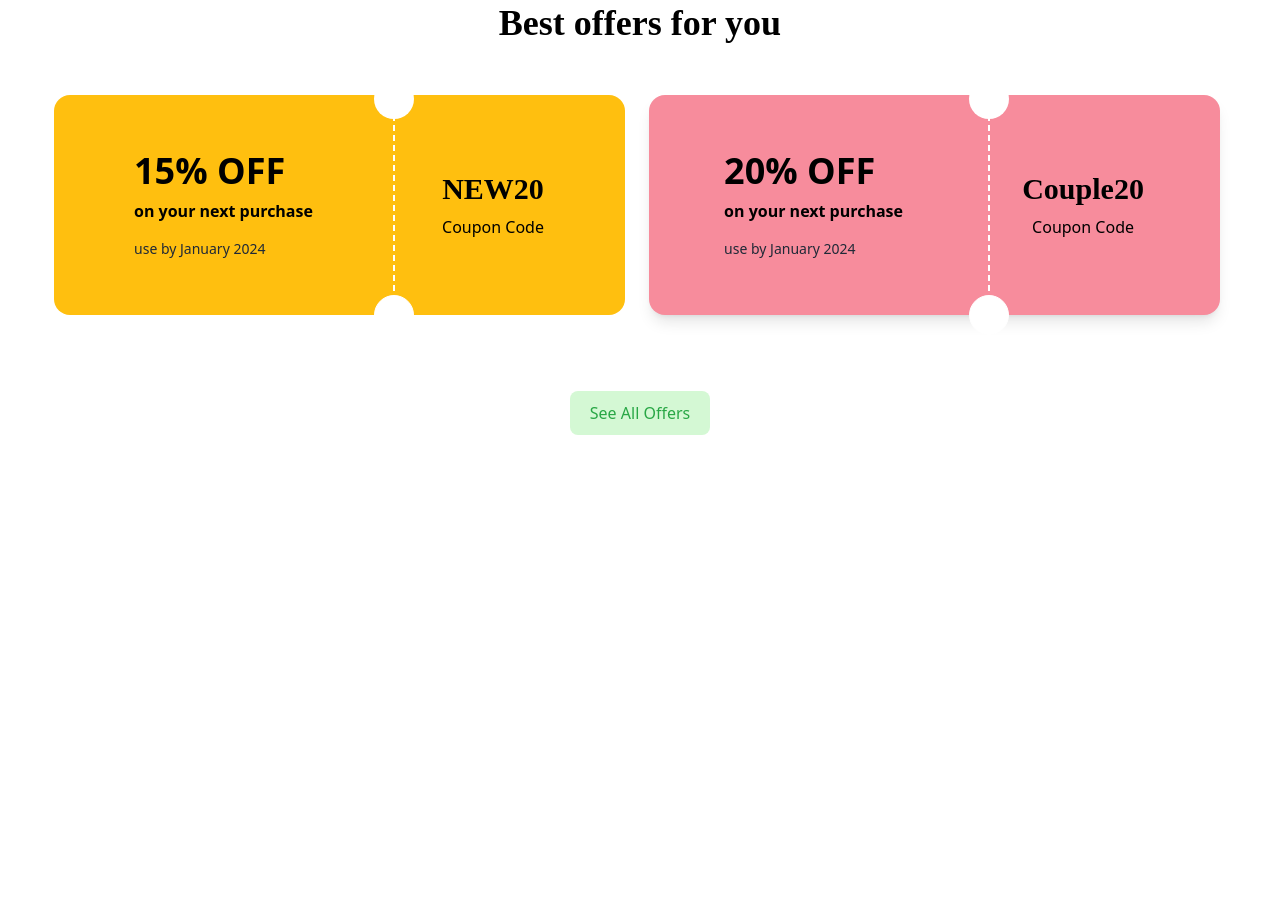
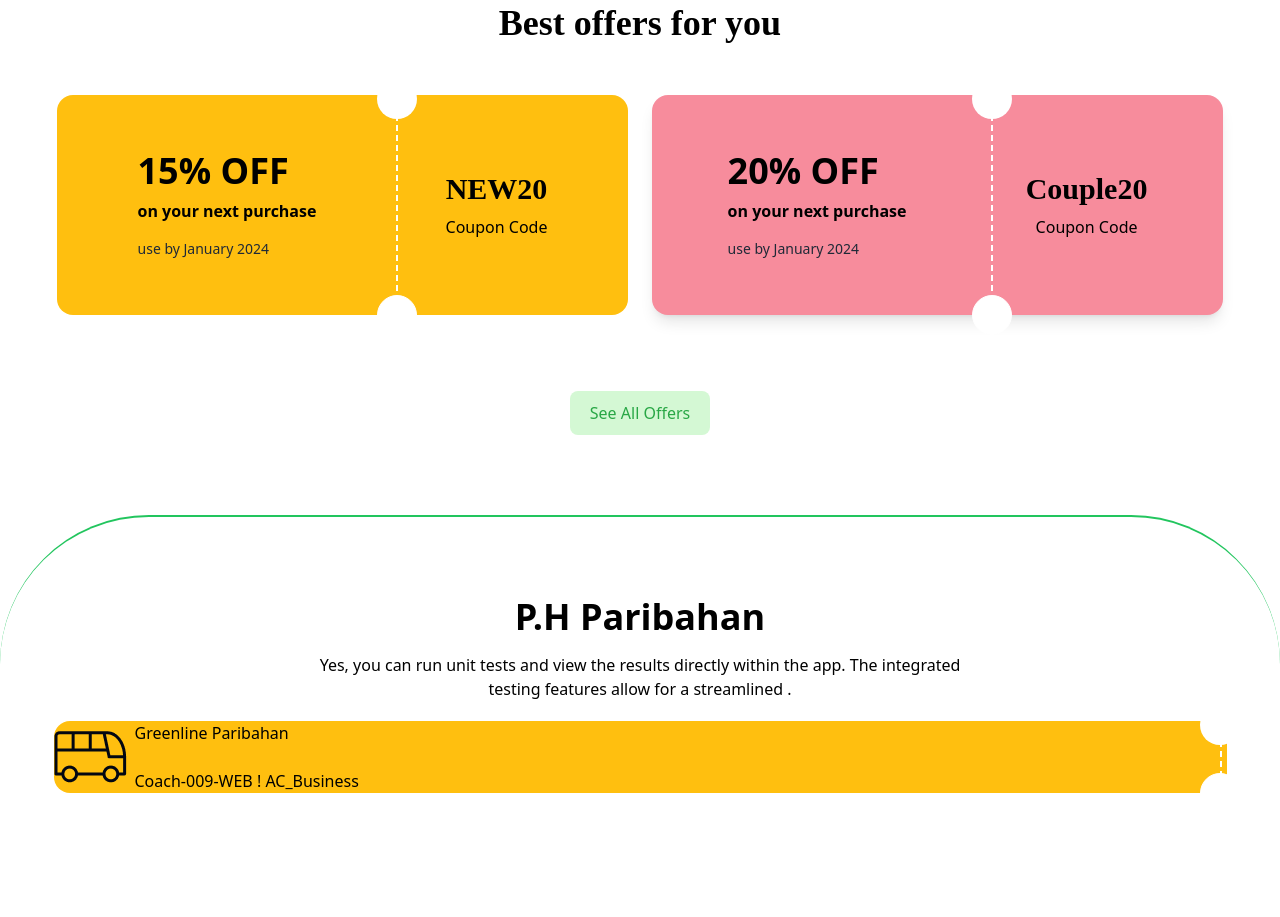
Before and after one commit to Arif-web1/bus-website, a website: page src/index.html in a window 1280 px wide. Shown: the part 783-1700 px from the top of the page. Before the commit the page ends 1258 px from the top, so only its background shows below. Drawn offline with Linux system fonts and the light colour scheme.

Commit message:
last task

```diff
--- a/package.json
+++ b/package.json
@@ -2,7 +2,7 @@
   "name": "bus-website",
   "version": "1.0.0",
   "scripts": {
-    "build:css": "tailwindcss -i ./src/styles.css -o ./dist/output.css --watch"
+    "dev": "tailwindcss -i ./src/styles.css -o ./dist/output.css --watch"
   },
   "devDependencies": {
     "autoprefixer": "^10.4.20",
--- a/src/index.html
+++ b/src/index.html
@@ -70,7 +70,7 @@
   </div>
 </section>
 <!-- coupon code -->
-<section class="lg:w-[1173px] mx-auto pt-14 pb-10">
+<section class="lg:w-fit mx-auto pt-14 pb-20">
   <h1 class="text-4xl font-bold ralway pb-8 text-center">Best offers for you</h1>
 <div class="flex gap-6">
   <div class="pt-5 pb-5 relative flex">
@@ -127,6 +127,34 @@
 <div class="flex justify-center items-center pt-14"><button class="button text-center ">See All Offers</button>
 </div></section>
 
+<!-- table 1st section -->
+
+<section class="w-full  border-t-2 border-green-500 rounded-full pt-20">
+  <div class="">
+    <h1 class="text-4xl font-semibold text-center pb-4">P.H Paribahan</h1>
+    <p class="text-center ">Yes, you can run unit tests and view the results directly within the app. The integrated</p>
+    <p class="text-center">testing features allow for a streamlined .</p>
+  </div>
+  <!-- table main section -->
+  <div class="pt-5 pb-5 relative flex justify-center">
+    <div class=" bg-[#FFBF0F] rounded-2xl  lg:w-[1173px] h-fit ">
+      <!-- Left Section -->
+      <div class="flex gap-2 items-center">
+    <div class=""> <img src="images/bus-logo.png" alt=""></div>
+   <div class="">  <h1 class="">Greenline Paribahan </h1><br>
+    <p class="">Coach-009-WEB ! AC_Business</p></div>
+      </div>
+
+
+
+    </div>
+    <div class="absolute bg-white rounded-full h-10 w-10 left-[1200px] top-1 border-white"></div>
+      <div class="absolute bg-white rounded-full h-10 w-10 left-[1200px] bottom-0 border border-white"></div>
+      <div class="w-px h-44 absolute top-10 left-[1220px] border-dashed border-r-2 border-white"></div>
+
+  </div>
+</section>
+
  </main>
 
 </body>
```
Also changed, not shown: dist/output.css.
